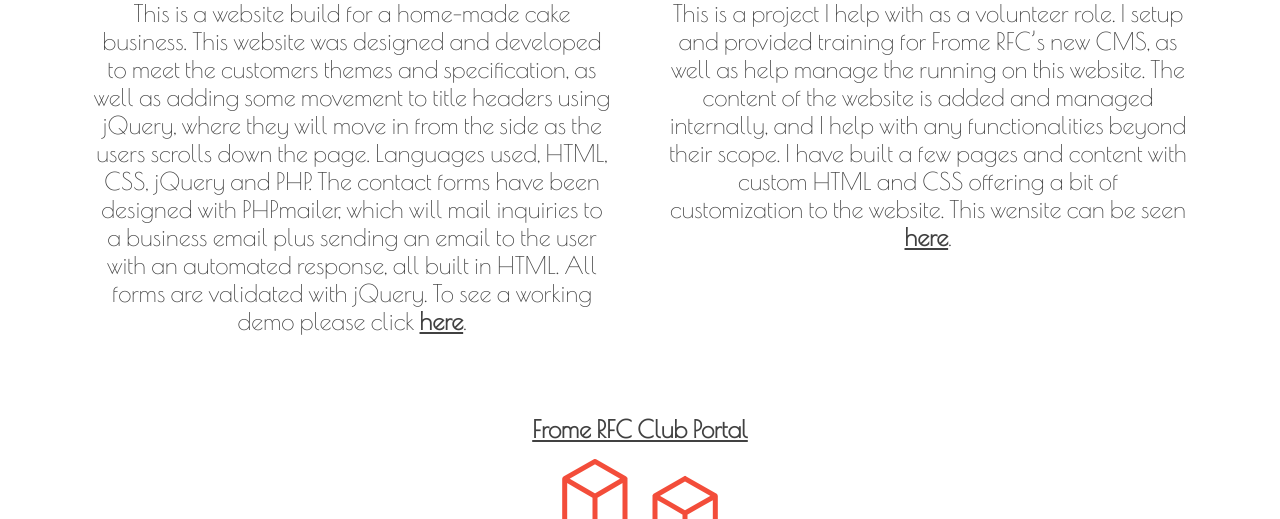
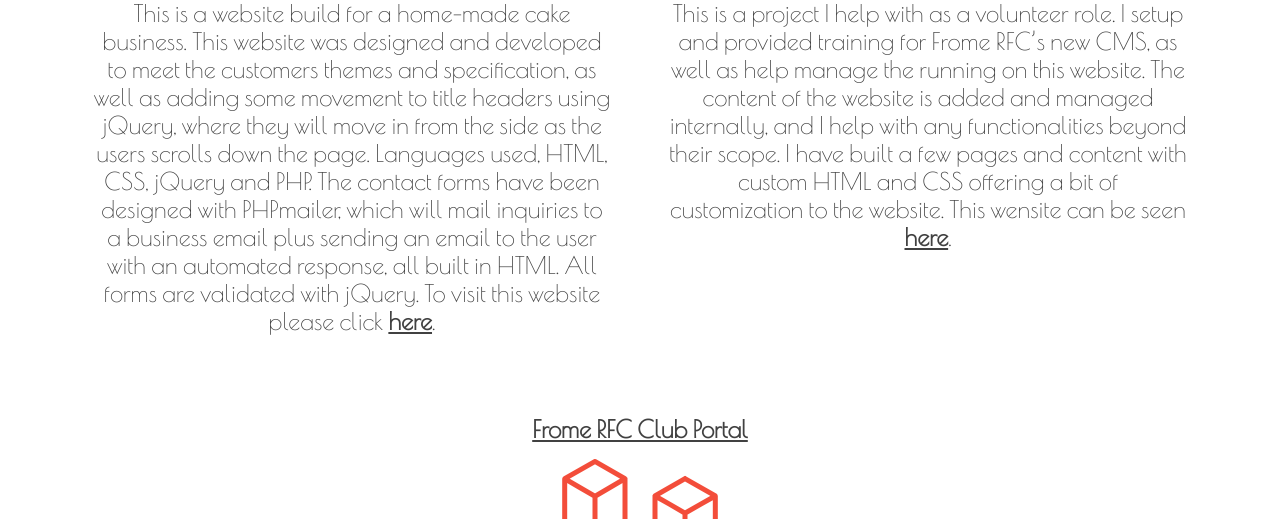
Before and after one commit to simorgan/online-portfolio, a PHP site: page /portfolio.php in a window 1280 px wide. Shown: the part 908-1427 px from the top of the page. Run offline with PHP 8.4, Linux system fonts and the light colour scheme; data that the repository does not hold is empty; some libraries are stand-ins or nearby versions.

Commit message:
hollymadecakes web added

```diff
--- a/portfolio.php
+++ b/portfolio.php
@@ -12,7 +12,7 @@ include('inc/header.php');
                 <div class="portfolio-item item1">
                     <h1>Holly Made Cakes</h1>
                     <img src="images/holly-made-website.svg" alt="image showing a responsive website">
-                    <p>This is a website build for a home-made cake business. This website was designed and developed to meet the customers themes and specification, as well as adding some movement to title headers using jQuery, where they will move in from the side as the users scrolls down the page. Languages used, HTML, CSS, jQuery and PHP. The contact forms have been designed with PHPmailer, which will mail inquiries to a business email plus sending an email to the user with an automated response, all built in HTML. All forms are validated with jQuery. To see a working demo please click <a href="https://www.projectsi.co.uk/test-builds/holly-made-cakes/" target="blank"><u><strong> here</strong></u></a>.    </p>
+                    <p>This is a website build for a home-made cake business. This website was designed and developed to meet the customers themes and specification, as well as adding some movement to title headers using jQuery, where they will move in from the side as the users scrolls down the page. Languages used, HTML, CSS, jQuery and PHP. The contact forms have been designed with PHPmailer, which will mail inquiries to a business email plus sending an email to the user with an automated response, all built in HTML. All forms are validated with jQuery. To visit this website please click <a href="https://www.hollymadecakes.co.uk" target="blank"><u><strong> here</strong></u></a>.    </p>
                 </div>
                 <div class="portfolio-item item2">
                     <h1>Frome RFC Website CMS setup</h1>
```
Also changed, not shown: 1 other file.
